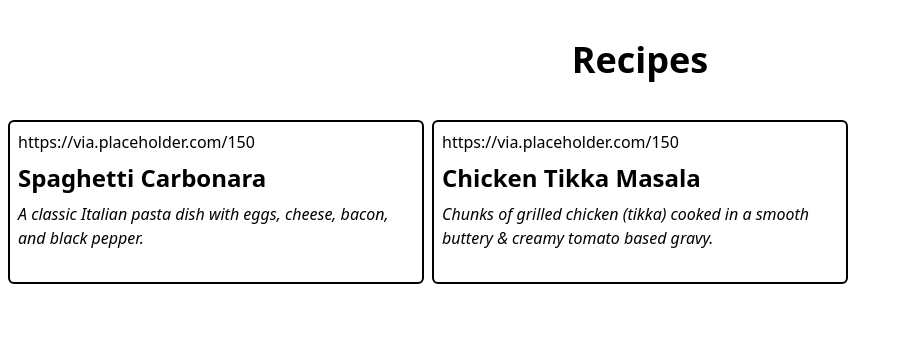
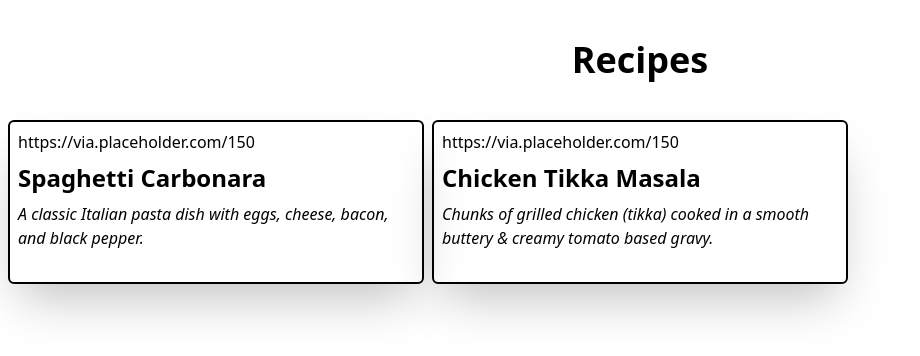
Before and after one commit to ThabangP07/alx-fe-reactjs, a React app in the folder recipe-sharing-platform/: page / in a window 1280 px wide. Shown: the top 356 px of the page, without its empty margins (0-920 px from the left). Built offline with nearby package versions, Linux system fonts and the light colour scheme; the HTML template or start-up script is replaced by a standard one.

Commit message:
style: add a box shadow

```diff
--- a/recipe-sharing-platform/src/components/HomePage.jsx
+++ b/recipe-sharing-platform/src/components/HomePage.jsx
@@ -13,7 +13,7 @@ function HomePage() {
       <h2 className="flex justify-center text-4xl font-bold mb-10">Recipes</h2>
       <ul className="grid sm:grid-cols-1 md:grid-cols-2 lg:grid-cols-3 gap-2 ">
         {recipes.map((recipe) => (
-          <div className="border-2 rounded-md p-2 hover:bg-red-100" key={recipe.id}>
+          <div className="border-2 rounded-md p-2 hover:bg-red-100 shadow-2xl" key={recipe.id}>
             <li className="w-full">{recipe.image}</li>
             <li className="font-bold text-2xl my-2">{recipe.title}</li>
             <li className="italic">{recipe.summary}</li>
```
